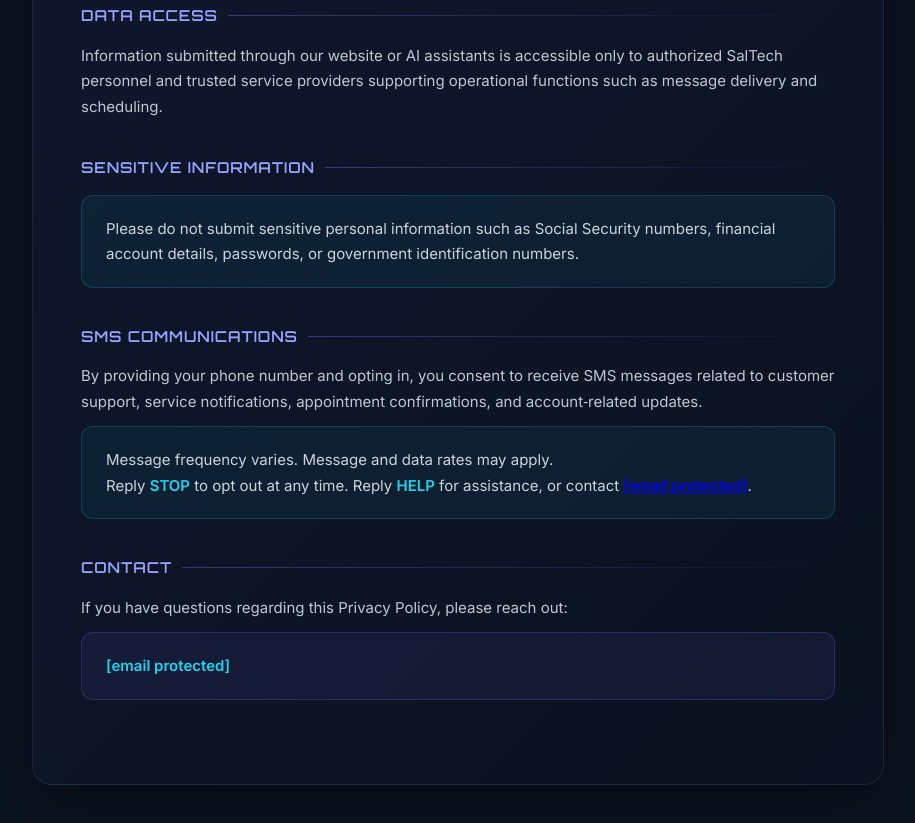
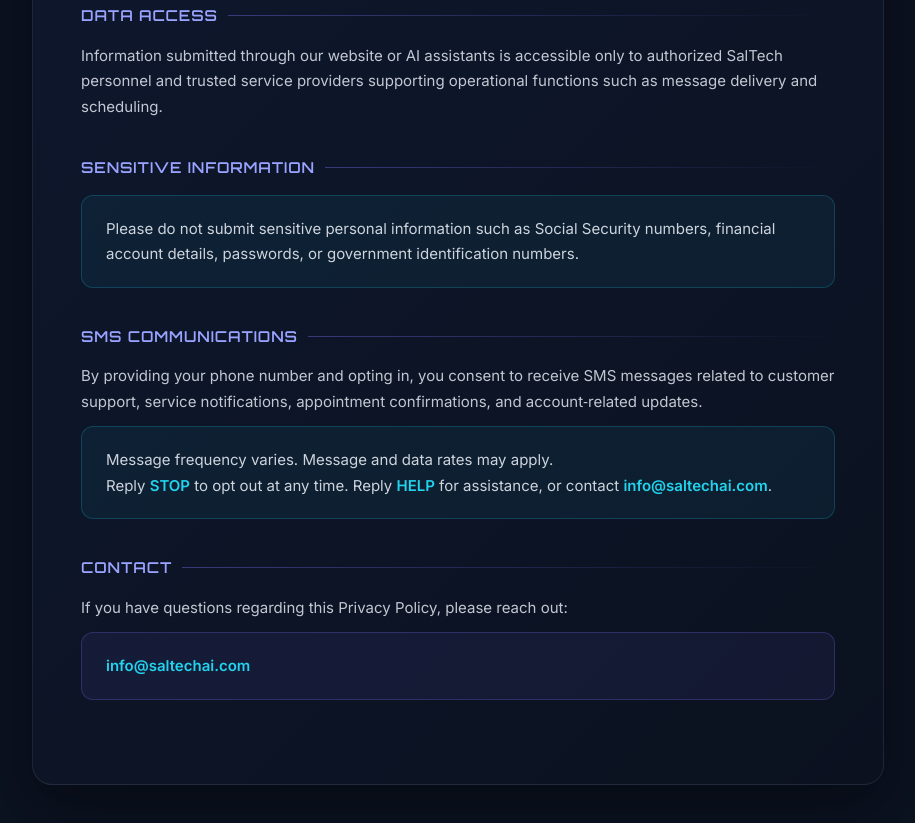
Before and after one commit to Nicoboli48/Saltechai, a plain HTML site: page privacy.html in a window 1280 px wide. Shown: the part 1030-1853 px from the top of the page, without its empty margins (182-1097 px from the left). Drawn offline with Linux system fonts and the light colour scheme.

Commit message:
Add files via upload

```diff
--- a/privacy.html
+++ b/privacy.html
@@ -378,7 +378,7 @@
       <div class="highlight-box">
         Message frequency varies. Message and data rates may apply.<br>
         Reply <strong>STOP</strong> to opt out at any time. Reply <strong>HELP</strong> for assistance,
-        or contact <strong><a href="/cdn-cgi/l/email-protection" class="__cf_email__" data-cfemail="731a1d151c3300121f0716101b121a5d101c1e">[email&#160;protected]</a></strong>.
+        or contact <strong>info@saltechai.com</strong>.
       </div>
     </div>
 
@@ -386,7 +386,7 @@
       <h2>Contact</h2>
       <p>If you have questions regarding this Privacy Policy, please reach out:</p>
       <div class="contact-block">
-        <a href="/cdn-cgi/l/email-protection#f990979f96b98a98958d9c9a919890d79a9694"><span class="__cf_email__" data-cfemail="cfa6a1a9a08fbcaea3bbaaaca7aea6e1aca0a2">[email&#160;protected]</span></a>
+        <a href="mailto:info@saltechai.com">info@saltechai.com</a>
       </div>
     </div>
 
```
